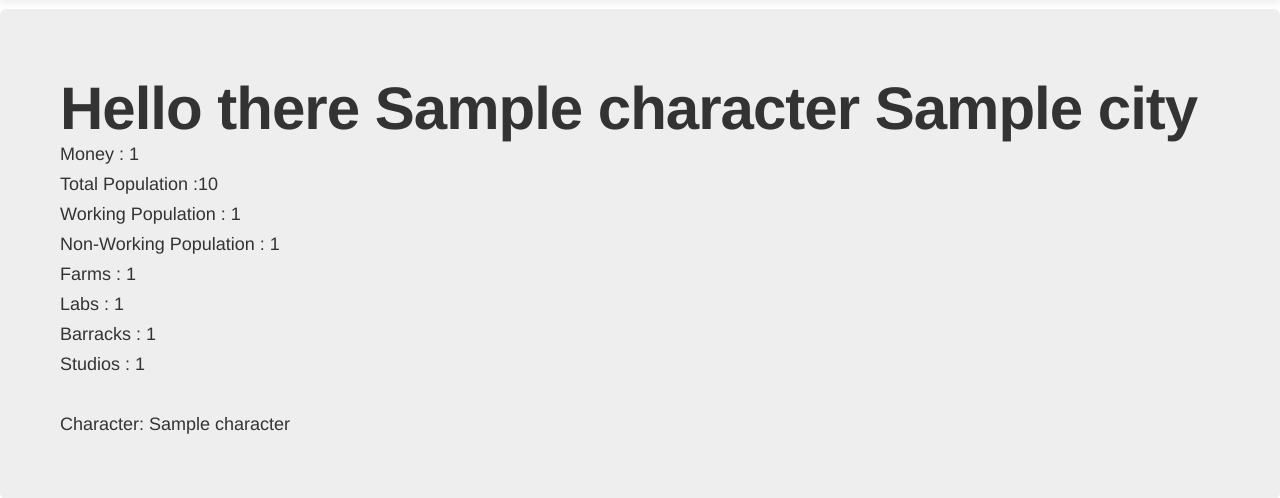
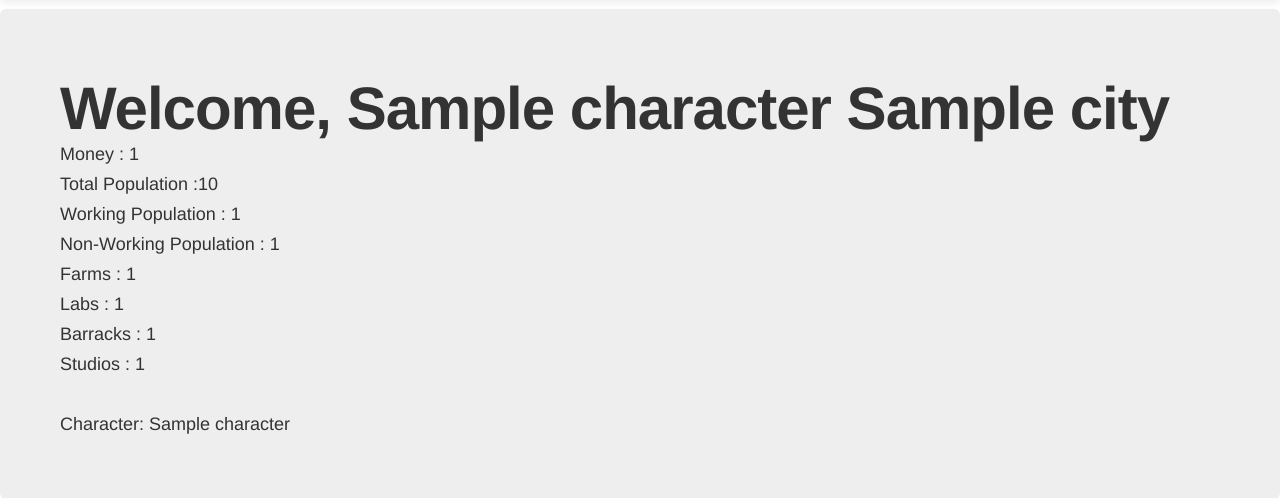
Before and after one commit to civilivezation/Civilian, a Django app: page /civ/user_info/ in a window 1280 px wide. Shown: the part 51-549 px from the top of the page. Run offline with Django 3.2, Linux system fonts and the light colour scheme; a user stored in the database is signed in; tables that the repository leaves empty hold one stand-in row (values such as "Sample post"); parts of the project's set-up code (start-up, migrations or seed data) failed here and were passed over; some libraries are stand-ins or nearby versions.

Commit message:
edited some shit

```diff
--- a/civilian/template/civ/user_info.html
+++ b/civilian/template/civ/user_info.html
@@ -48,7 +48,7 @@
           </div>
         </div>
       </div>
-    <h1> Hello there  <span id="TITLE">{{character.title}}</span> {{city.name}} </h1>
+    <h1> Welcome, <span id="TITLE">{{character.title}}</span> {{city.name}} </h1>
     Money : <span id="MONEY">{{city.money}}</span><BR>
     Total Population :<span id="POPULATION">{{city.totalpopulation}}</span><BR>
 	Working Population : <span id="WORKPOP">{{city.workingpopulation}}</span><BR>
```
